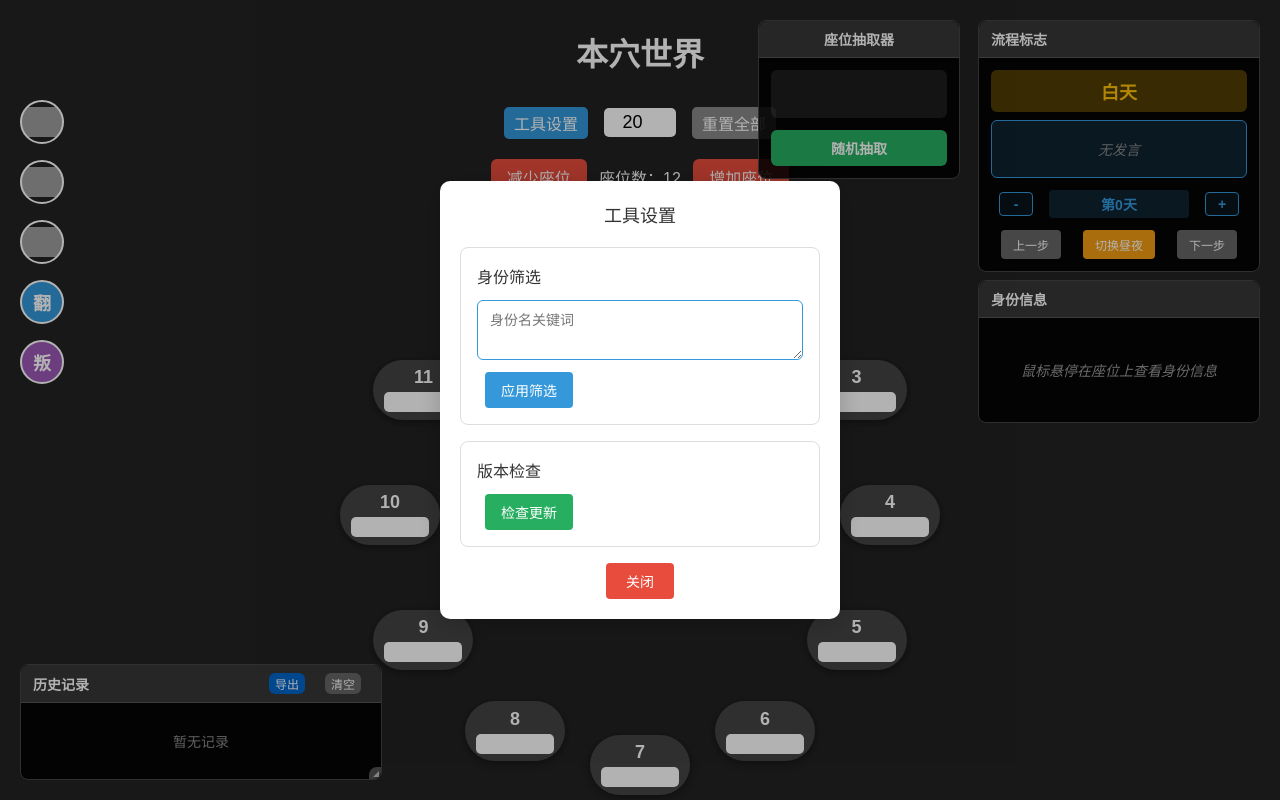
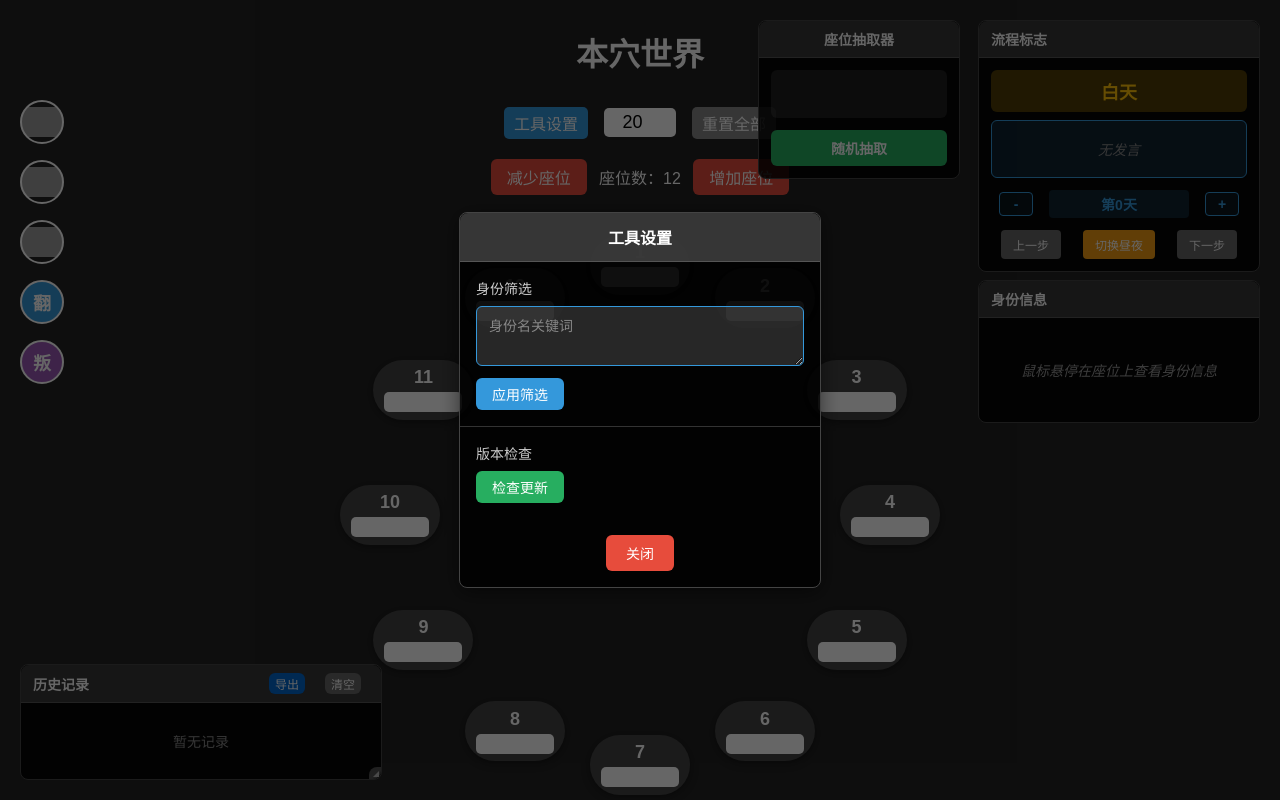
Before and after one commit to Runwill/cyber-Xinshi, a website: page index.html in a window 1280 px wide. Both pictures are taken after a click on the button "工具设置". Shown: the top 800 px of the page. Drawn offline with Linux system fonts and the light colour scheme; no server answers; grey boxes are pictures that could not be loaded.

Commit message:
深色工具面板样式

```diff
--- a/css/tools-panel.css
+++ b/css/tools-panel.css
@@ -1,4 +1,4 @@
-/* 工具面板样式 */
+/* 工具面板样式 - 符合整体深色主题 */
 #toolsPanel {
     display: none;
     position: fixed;
@@ -7,43 +7,48 @@
     width: 100vw;
     height: 100vh;
     z-index: 9999;
-    background: rgba(0, 0, 0, 0.3);
+    background: rgba(0, 0, 0, 0.6);
     align-items: center;
     justify-content: center;
 }
 
 .tools-panel-content {
-    background: #fff;
-    padding: 20px;
-    border-radius: 10px;
+    background: rgba(0, 0, 0, 0.85);
+    border: 1px solid #444;
+    border-radius: 8px;
     min-width: 360px;
     max-width: 500px;
-    box-shadow: 0 4px 24px rgba(0, 0, 0, 0.2);
+    color: #fff;
+    font-family: "微软雅黑", Arial, sans-serif;
     display: flex;
     flex-direction: column;
-    align-items: center;
+    user-select: none;
+    box-shadow: 0 4px 20px rgba(0, 0, 0, 0.5);
 }
 
 .tools-panel-title {
-    font-size: 18px;
-    color: #333;
-    margin-bottom: 20px;
-    font-weight: 500;
+    padding: 12px 16px;
+    background: rgba(68, 68, 68, 0.8);
+    border-bottom: 1px solid #555;
+    border-radius: 8px 8px 0 0;
+    font-size: 16px;
+    font-weight: bold;
+    text-align: center;
 }
 
 .tools-section {
-    width: 100%;
-    margin-bottom: 16px;
-    border: 1px solid #ddd;
-    border-radius: 8px;
     padding: 16px;
-    box-sizing: border-box;
+    border-bottom: 1px solid #333;
+}
+
+.tools-section:last-of-type {
+    border-bottom: none;
 }
 
 .tools-section-title {
-    font-size: 16px;
-    color: #333;
-    margin-bottom: 12px;
+    font-size: 14px;
+    color: #ccc;
+    margin-bottom: 8px;
     font-weight: 500;
 }
 
@@ -53,24 +58,34 @@
     font-size: 14px;
     padding: 8px 12px;
     border-radius: 6px;
-    border: 1px solid #ddd;
+    border: 1px solid #555;
+    background: rgba(255, 255, 255, 0.1);
+    color: #fff;
     resize: vertical;
     outline: none;
-    transition: border-color 0.2s ease;
+    transition: border-color 0.2s ease, background 0.2s ease;
     box-sizing: border-box;
+    font-family: "微软雅黑", Arial, sans-serif;
 }
 
 .tools-role-filter-input:focus {
     border-color: #3498db;
+    background: rgba(255, 255, 255, 0.15);
+}
+
+.tools-role-filter-input::placeholder {
+    color: #888;
 }
 
 .tools-btn {
-    padding: 8px 16px;
+    padding: 6px 16px;
     border: none;
-    border-radius: 4px;
+    border-radius: 6px;
     cursor: pointer;
     font-size: 14px;
+    font-family: "微软雅黑", Arial, sans-serif;
     transition: background-color 0.2s ease;
+    margin: 0;
 }
 
 .tools-btn-primary {
@@ -80,7 +95,7 @@
 }
 
 .tools-btn-primary:hover {
-    background: #2980b9;
+    background: #217dbb;
 }
 
 .tools-btn-success {
@@ -96,6 +111,8 @@
     background: #e74c3c;
     color: #fff;
     padding: 8px 20px;
+    margin: 16px auto 16px auto;
+    display: block;
 }
 
 .tools-btn-danger:hover {
```
